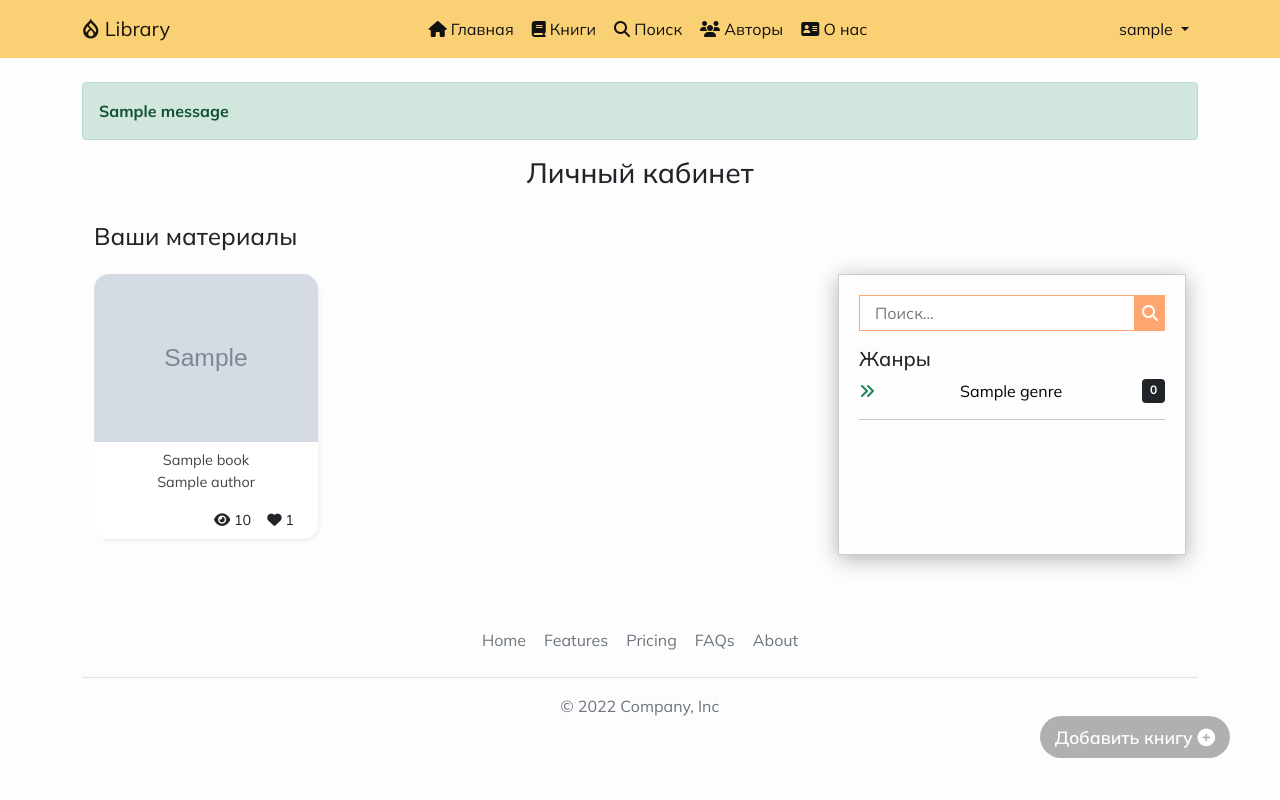
After one commit to Oroz1/library, a Django app: page /user_area/ in a window 1280 px wide. The commit adds this page. Run offline with Django 4.2, Linux system fonts and the light colour scheme; a user stored in the database is signed in; tables that the repository leaves empty hold one stand-in row (values such as "Sample post"); grey boxes marked "Sample" are stand-in pictures; one stand-in notice (Sample message) is shown; some libraries are stand-ins or nearby versions.

Commit message:
create book

```diff
--- a/core/admin.py
+++ b/core/admin.py
@@ -38,6 +38,7 @@ class BookAdmin(admin.ModelAdmin):
         'image',
         'description',
         'author',
+        'owner',
         'likes',
         'views',
         'get_image',
--- a/core/models.py
+++ b/core/models.py
@@ -26,8 +26,9 @@ class Book(models.Model):
     description = models.TextField(verbose_name='описание')
     author = models.ForeignKey('Author', verbose_name='автор книги',
                                                     on_delete=models.CASCADE, related_name='books')
-    likes = models.ManyToManyField(User, verbose_name='лайки', blank=True)
+    likes = models.ManyToManyField(User, verbose_name='лайки', blank=True, related_name='favorite_books')
     views = models.PositiveIntegerField(verbose_name='просмотры', default=0)
+    owner = models.ForeignKey(User, verbose_name='владелец', on_delete=models.CASCADE, null=True, related_name='books',)
 
     def __str__(self):
         return f'{self.title}'
--- a/core/urls.py
+++ b/core/urls.py
@@ -5,6 +5,8 @@ urlpatterns = [
     path('', main, name='main'),
     path('books/', ListBooks.as_view(), name='list_books'),
     path('books/<int:id>', DetailBook.as_view(), name='detail_book'),
+    path('user_area/', user_area, name='user_area'),
+    path('books/create/', create_books, name='create_books'),
     path('login/', login_profile, name='login'),
     path('logout/', logout_profile, name='logout'),
 ]
--- a/core/views.py
+++ b/core/views.py
@@ -4,8 +4,9 @@ from django.contrib.auth.mixins import LoginRequiredMixin
 from core.models import Book, Genre
 from core.servieces import IncreaseViewsBookMixin
 from django.contrib import messages
+from django.contrib.auth.decorators import login_required
 from django.contrib.auth import authenticate, login, logout
-from core.forms import LoginForm
+from core.forms import LoginForm, BookForm
 
 
 def main(request):
@@ -55,4 +56,26 @@ def login_profile(request):
         form = LoginForm()
         return render(request, 'auth/login.html', {'form': form})
     return redirect('/')
+
+
+@login_required(login_url='/login')
+def user_area(request):
+    return render(request, 'user_area/index.html', {
+        'books': Book.objects.filter(owner=request.user),
+        'genre': Genre.objects.all(),
+    })
+
+
+@login_required(login_url='/login')
+def create_books(request):
+    if request.method == 'POST':
+        form = BookForm(request.POST, request.FILES)
+        if form.is_valid():
+            book = form.save()
+            messages.success(request, f'Книга "{book.title}" успешно дабвлено')
+            return redirect('/user_area/')
+        return render(request, 'user_area/create_books.html', {'form': form})
+    form = BookForm()
+    return render(request, 'user_area/create_books.html', {'form': form})
+
 # Create your views here.
--- a/static/css/style.css
+++ b/static/css/style.css
@@ -1,9 +1,21 @@
 @import url('https://fonts.googleapis.com/css2?family=Mulish:ital,wght@0,200;0,300;0,400;0,500;0,600;0,700;0,800;0,900;1,200;1,300;1,400;1,500;1,600;1,700;1,800;1,900&display=swap');
+
+
+:root{
+    --light-color: #FAD074;
+    --primary-color: #FF6933;
+    --accent-color: #FFA570;
+}
+
 
 body{
     font-family: 'Mulish', sans-serif;
-    font-size: 0.9rem;
-    background-color: #F3FAF9;
+    font-size: 1rem;
+    background-color: #FDFDFD;
+}
+
+a{
+    color: var(--light-color);
 }
 
 main{
@@ -17,16 +29,17 @@ main{
 
 .book_item{
     overflow: hidden;
-    /* From https://css.glass */
-    border-radius: 8px;
+    font-size: .9rem;
+    border-radius: 15px;
     min-height: 100%;
+    background-color: #fff;
+    box-shadow: 2px 3px 5px -2px rgba(146, 146, 146, 0.2);
     transition: .3s;
 }
 
 .book_item:hover{
-    transform: translateY(-10px);
+    transform: translateY(-5px);
     box-shadow: 0 4px 20px rgba(0, 0, 0, 0.3);
-    border: 1px solid rgba(0, 0, 0, 0.2);
 }
 
 .author-title{
@@ -40,23 +53,22 @@ main{
     color: #444;
 }
 
-.poster-title{
-    background-color: #E7F8FA;
+
+
+.on-heart-hover{
+    text-decoration: none;
+    color: #111
 }
 
-.fa-heart-a{
-    text-decoration: none;
-}
-
-.fa-heart-a:hover{
+.on-heart-hover:hover{
     color: red;
 }
 
 .button-outline{
-    border: 2px solid #222;
+    border: 2px solid var(--accent-color);
     padding: 10px 10px;
     text-decoration: none;
-    color: #222;
+    color: var(--accent-color);
     font-weight: 500;
     font-size: 1.1rem;
     background-color: transparent;
@@ -64,8 +76,8 @@ main{
 }
 
 .button-outline:hover{
-    color: #fff;
-    background-color: #222;
+    color: #111;
+    background-color: var(--accent-color);
 }
 
 .sidebar{
@@ -76,7 +88,7 @@ main{
 }
 
 .search-form input{
-    border: 1px solid #222;
+    border: 1px solid var(--accent-color);
     padding: 5px 15px;
     width: 100%;
     display: block;
@@ -87,8 +99,8 @@ main{
 }
 
 .search-form button{
-    border: 1px solid #222;
-    background-color: #222;
+    border: 1px solid var(--accent-color);
+    background-color: var(--accent-color);
     font-weight: bold;
     color: #fff;
 }
@@ -114,3 +126,70 @@ main{
     padding-left: 10px;
     font-size: 16px;
 }
+
+.primary-color{
+    color: var(--primary-color);
+}
+
+
+.primary-background{
+    background-color: var(--primary-color);
+}
+
+.accent-color{
+    color: var(--accent-color);
+}
+
+.accent-background{
+    background-color: var(--accent-color);
+}
+
+.light-color{
+    color: var(--light-color);
+}
+
+.light-background{
+    background-color: var(--light-color);
+}
+
+a.nav-link {
+    border: 0.2px solid transparent;
+}
+
+.navbar-light a.nav-link{
+    color: #111 !important;
+    transition: .3s;
+}
+
+.navbar-light a.nav-link:hover{
+    border: .2px solid rgba(0, 0, 0, 0.2);
+    border-radius: 5px;
+    -webkit-box-shadow: 0px 0px 5px 2px rgba(0, 0, 0, 0.2);
+    -moz-box-shadow: 0px 0px  5px 2px rgba(0, 0, 0, 0.2);
+    box-shadow: 0px 0px 5px 2px rgba(0, 0, 0, 0.2);
+    color: #111 !important;
+}
+
+.controls{
+    position: fixed;
+    bottom: 50px;
+    right: 50px;
+}
+
+.controls a{
+    color: #fff;
+    font-weight: 600;
+    font-size: 1.1rem;
+    text-decoration: none;
+    background-color: rgba(0, 0, 0, 0.3);
+    border-radius: 25px;
+    padding: 10px 15px;
+    transition: .25s;
+}
+
+.controls a:hover{
+    background-color: rgba(0, 0, 0, 1);
+    -webkit-box-shadow: 0px 0px 33px 11px rgba(0, 144, 255, 0.2);
+    -moz-box-shadow: 0px 0px 33px 11px rgba(0, 144, 255, 0.2);
+    box-shadow: 0px 0px 33px 11px rgba(0, 144, 255, 0.2);
+}
--- a/templates/base.html
+++ b/templates/base.html
@@ -21,6 +21,6 @@
     {% include 'components/footer.html' %}
 
     <script src="https://cdn.jsdelivr.net/npm/bootstrap@5.0.2/dist/js/bootstrap.bundle.min.js" integrity="sha384-MrcW6ZMFYlzcLA8Nl+NtUVF0sA7MsXsP1UyJoMp4YLEuNSfAP+JcXn/tWtIaxVXM" crossorigin="anonymous"></script>
-    <script src="{% static 'js.script.js' %}"></script>
+    <script src="{% static 'js/script.js' %}"></script>
 </body>
 </html>
--- /dev/null
+++ b/templates/components/messages.html
@@ -0,0 +1,11 @@
+{% if messages %}
+    {% for message in messages %}
+        {% if message.tags == 'success' %}
+            <div class="alert alert-success mb-3"><b>{{ message }}</b></div>
+        {% elif message.tags == 'error' %}
+            <div class="alert alert-danger mb-3"><b>{{ message }}</b></div>
+        {% else %}
+            <div class="alert alert-info mb-3"><b>{{ message }}</b></div>
+        {% endif %}
+    {% endfor %}
+{% endif %}
--- a/templates/components/navbar.html
+++ b/templates/components/navbar.html
@@ -1,4 +1,4 @@
-<nav class="navbar navbar-expand-lg navbar-dark bg-primary" >
+<nav class="navbar navbar-expand-lg navbar-light light-background" >
     <div class="container container-fluid justify-content-between">
       <a class="navbar-brand" href="{% url 'main' %}"><i class="fa-brands fa-drupal"></i> Library</a>
       <button class="navbar-toggler" type="button" data-bs-toggle="collapse" data-bs-target="#navbarSupportedContent" aria-controls="navbarSupportedContent" aria-expanded="false" aria-label="Toggle navigation">
@@ -32,7 +32,7 @@
             </a>
             <ul class="dropdown-menu" aria-labelledby="navbarDropdown">
               <li><a class="dropdown-item" href="#">Профиль</a></li>
-              <li><a class="dropdown-item" href="#">Личный кабинет</a></li>
+              <li><a class="dropdown-item" href="{% url 'user_area' %}">Личный кабинет</a></li>
               <li><hr class="dropdown-divider"></li>
               <li><a class="dropdown-item" href="{% url 'logout' %}">Выйти</a></li>
             </ul>
--- a/templates/index.html
+++ b/templates/index.html
@@ -23,7 +23,7 @@
                             <div class="link"><a href="" class="author-title">{{ book.author.name }}</a> </div>
                             <div class="d-flex justify-content-end mt-3 gap-3 ">
                                 <span><i class="fa-solid fa-eye"></i> {{ book.views }}</span>
-                                <a href="" class="fa-heart-a"><span><i class="fa-solid fa-heart"></i> {{ book.likes.all.count }}</span></a>
+                                <a href="" class="on-heart-hover"><span><i class="fa-solid fa-heart"></i> {{ book.likes.all.count }}</span></a>
                             </div>
                         </div>
                     </div>
--- /dev/null
+++ b/templates/user_area/index.html
@@ -0,0 +1,100 @@
+{% extends 'base.html' %}
+{% block title %}| Личный кабинет{% endblock title %}
+
+{% block content %}
+<div class="row mx-0">
+    {% include 'components/messages.html' %}
+    <div class="col-12 mb-4"><h3 class="text-center">Личный кабинет</h3></div>
+    <div class="col-12 mb-3"><h4>Ваши материалы</h4></div>
+    <div class="col-md-8 col-12">
+        <div class="row">
+            {% for book in books %}
+                <div class="col-12 col-sm-6 col-md-4 col-lg-4 mb-3">
+                    <div class="book_item">
+                        <div class="poster">
+                            <a href="{% url 'detail_book' id=book.id %}">
+                                <img src="{{ book.image.url }}" class="w-100" alt="">
+                            </a>
+                        </div>
+                        <div class="py-2 px-4">
+
+                            <div class="link"><a href="{% url 'detail_book' id=book.id %}">{{ book.title }}</a> </div>
+                            <div class="link"><a href="">{{ book.author.name }}</a> </div>
+                            <div class="d-flex justify-content-end mt-3 gap-3 ">
+                                <span><i class="fa-solid fa-eye"></i> {{ book.views }}</span>
+                                <span><i class="fa-solid fa-heart"></i> {{ book.likes.all.count }}</span>
+                            </div>
+                        </div>
+                    </div>
+                </div>
+            {% endfor %}
+        </div>
+    </div>
+    <div class="col-md-4 col-12">
+        <div class="sidebar">
+            <div class="mb-3">
+                <form action="" class="search-form">
+                    <div class="d-flex">
+                        <input type="text" name="search" placeholder="Поиск...">
+                        <button type="submit"><i class="fa-solid fa-magnifying-glass"></i></button>
+                    </div>
+
+                </form>
+            </div>
+            <div class="inner-sidebar">
+                <h5>Жанры</h5>
+                {% for item in genre %}
+                    <div class="item-genre">
+                        <div class="title-genre">
+                        <span class="text-success"><i class="fa-solid fa-angles-right"></i></span>
+                            <a href=""> {{ item.title }}</a>
+                            <span class="badge bg-dark">0</span>
+                        </div>
+                        <hr>
+                    </div>
+                {% endfor %}
+            </div>
+        </div>
+    </div>
+    {% if page_obj.has_previous or page_obj.has_next %}
+        <div class="col-12">
+            <nav aria-label="">
+                <ul class="pagination">
+                {% if page_obj.has_previous %}
+                    <li class="page-item">
+                    <a class="page-link" href="?page={{ page_obj.previous_page_number }}">
+                        <i class="fa-solid fa-chevron-left"></i>
+                    </a>
+                    </li>
+                {% endif %}
+                {% for i in page_obj.paginator.page_range %}
+                    {% if page_obj.number == i %}
+                    <li class="page-item active">
+                        <span class="page-link">{{ i }}</span>
+                    </li>
+                    {% else %}
+                        <li class="page-item">
+                            <a class="page-link" href="?page={{ i }}">{{ i }}</a>
+                        </li>
+                    {% endif %}
+                {% endfor %}
+
+                {% if page_obj.has_next %}
+                    <li class="page-item">
+                    <a class="page-link" href="?page={{ page_obj.next_page_number }}">
+                        <i class="fa-solid fa-chevron-right"></i>
+                    </a>
+                    </li>
+                {% endif %}
+                </ul>
+            </nav>
+        </div>
+    {% endif %}
+</div>
+
+
+<div class="controls">
+    <a href="{% url 'create_books' %}">Добавить книгу <i class="fa-solid fa-circle-plus"></i></a>
+</div>
+
+{% endblock content %}
```
Also changed, not shown: core/forms.py (+37 -0 lines), templates/user_area/create_books.html (added, +21 -0 lines).
